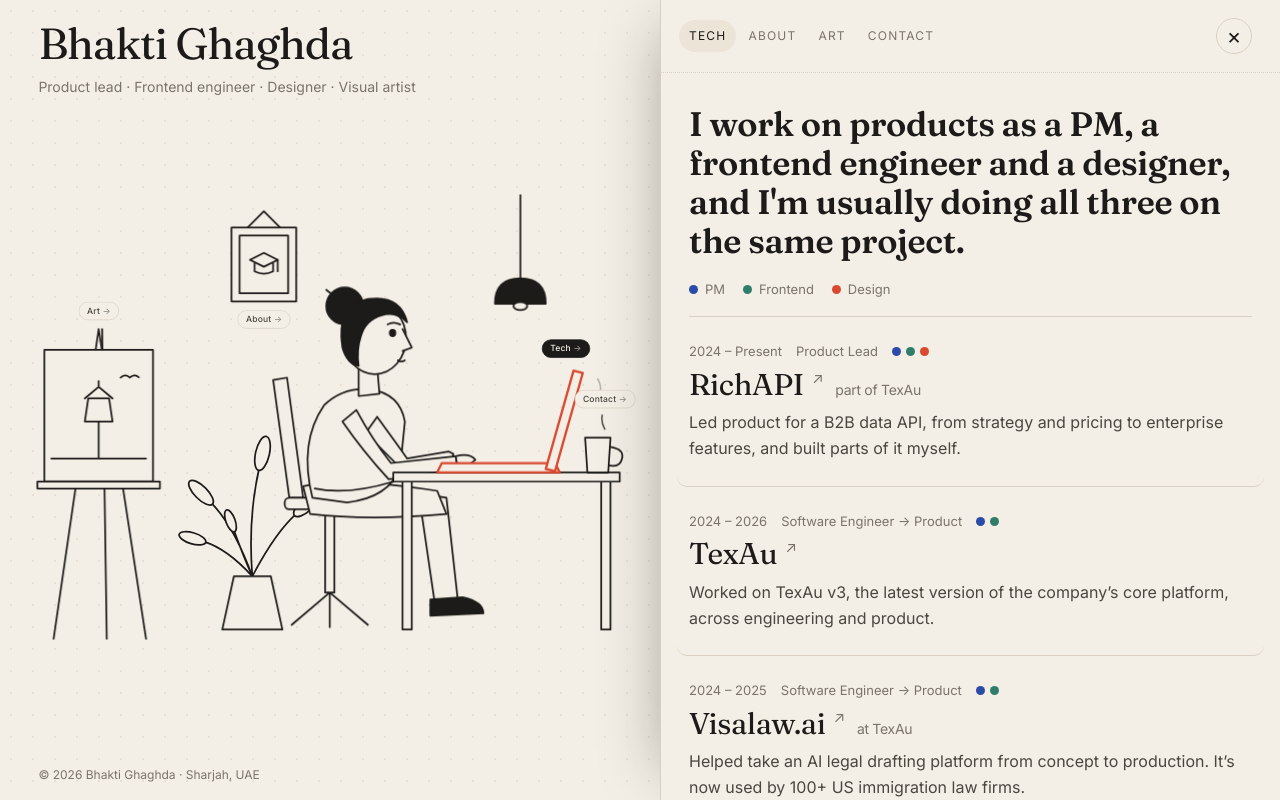
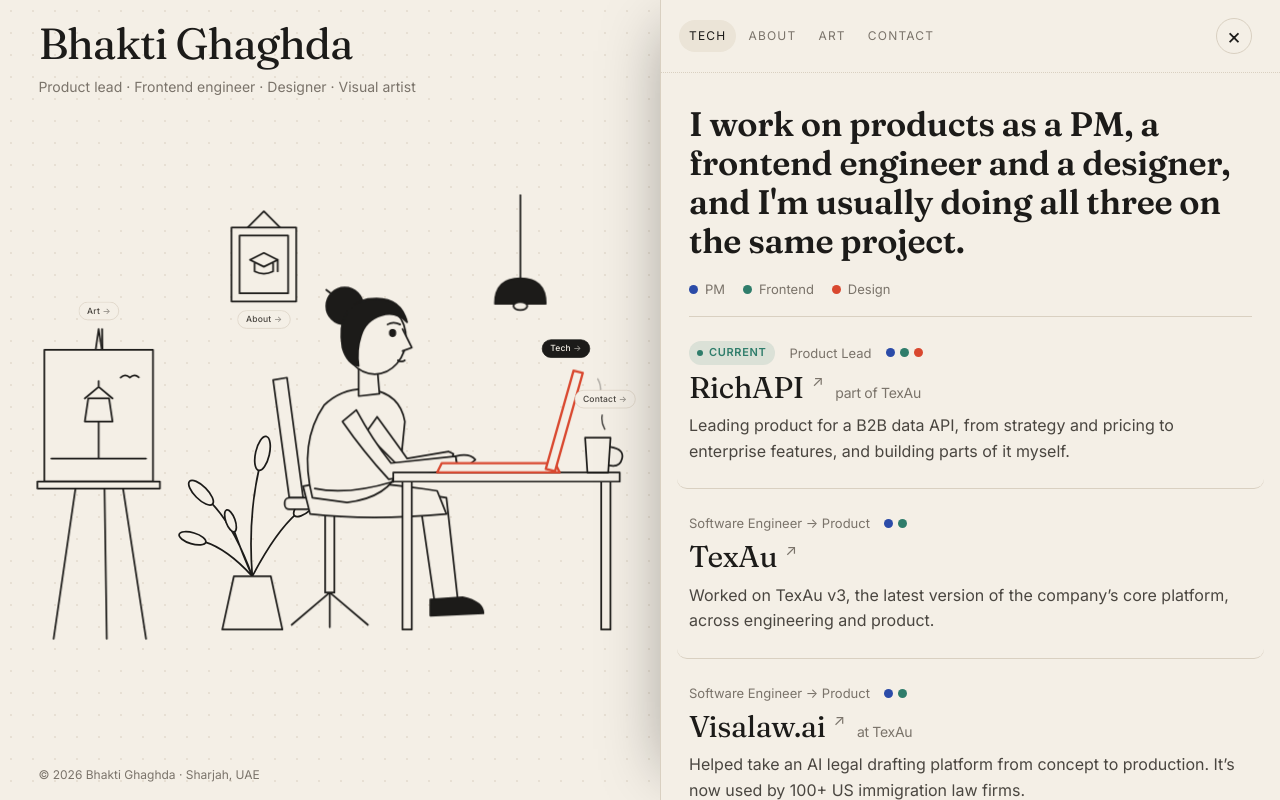
Before and after one commit to Butkii/portfolio, a React (Vite) app: page / in a window 1280 px wide. Both pictures are taken after a click on the button "Tech". Built offline with nearby package versions, Linux system fonts and the light colour scheme.

Commit message:
Work rows: drop years, mark RichAPI as current

```diff
--- a/src/App.jsx
+++ b/src/App.jsx
@@ -108,7 +108,7 @@ function Tech() {
           return (
             <li key={job.company} className={`place ${job.link ? 'has-link' : ''}`}>
               <p className="place-meta">
-                <span>{job.dates}</span>
+                {job.current && <span className="current">Current</span>}
                 <span>{job.title}</span>
                 <Dots tags={job.tags} />
               </p>
--- a/src/content.js
+++ b/src/content.js
@@ -34,15 +34,14 @@ export const experience = [
     note: 'part of TexAu',
     link: 'https://richapi.ai',
     title: 'Product Lead',
-    dates: '2024 – Present',
+    current: true,
     tags: ['PM', 'Frontend', 'Design'],
-    line: 'Led product for a B2B data API, from strategy and pricing to enterprise features, and built parts of it myself.',
+    line: 'Leading product for a B2B data API, from strategy and pricing to enterprise features, and building parts of it myself.',
   },
   {
     company: 'TexAu',
     link: 'https://texau.com',
     title: 'Software Engineer → Product',
-    dates: '2024 – 2026',
     tags: ['PM', 'Frontend'],
     line: 'Worked on TexAu v3, the latest version of the company\u2019s core platform, across engineering and product.',
   },
@@ -51,7 +50,6 @@ export const experience = [
     note: 'at TexAu',
     link: 'https://www.visalaw.ai',
     title: 'Software Engineer → Product',
-    dates: '2024 – 2025',
     tags: ['PM', 'Frontend'],
     line: 'Helped take an AI legal drafting platform from concept to production. It\u2019s now used by 100+ US immigration law firms.',
   },
--- a/src/styles.css
+++ b/src/styles.css
@@ -256,6 +256,12 @@ button { font: inherit; color: inherit; }
 .place { position: relative; padding: 24px 12px; margin: 0 -12px; border-bottom: 1px solid var(--line); border-radius: 10px; transition: background 0.25s; }
 .place.has-link:hover { background: var(--paper-2); }
 .place-meta { display: flex; flex-wrap: wrap; align-items: center; gap: 6px 14px; font-size: 13px; color: var(--muted); margin-bottom: 6px; }
+.current {
+  display: inline-flex; align-items: center; gap: 6px; font-size: 11px; font-weight: 600; letter-spacing: 0.06em;
+  text-transform: uppercase; color: var(--viridian); padding: 3px 9px 3px 8px; border-radius: 999px;
+  background: color-mix(in srgb, var(--viridian) 12%, transparent);
+}
+.current::before { content: ''; width: 6px; height: 6px; border-radius: 50%; background: currentColor; }
 .place h3 { font-size: 30px; font-weight: 400; display: flex; flex-wrap: wrap; align-items: baseline; gap: 4px 12px; }
 .place-name { text-decoration: none; color: var(--ink); }
 .place.has-link .place-name::after { content: ''; position: absolute; inset: 0; }
```
Also changed, not shown: 1 other file (tests, documents, lock files or other folders).
